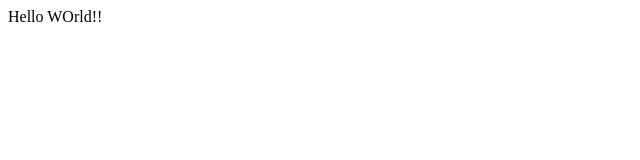
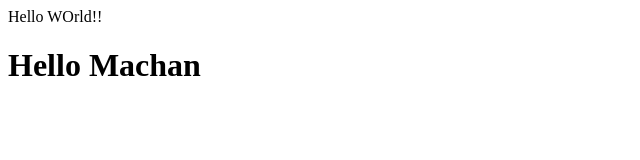
Before and after one commit to BawanthaDeSilva/demo-repo, a plain HTML site: page index.html in a window 1280 px wide. Shown: the whole page, without its empty margins (0-640 px from the left). Drawn offline with Linux system fonts and the light colour scheme.

Commit message:
Add Hello

```diff
--- a/index.html
+++ b/index.html
@@ -1 +1,2 @@
 <div>Hello WOrld!!</div>
+<h1>Hello Machan</h1>
```
